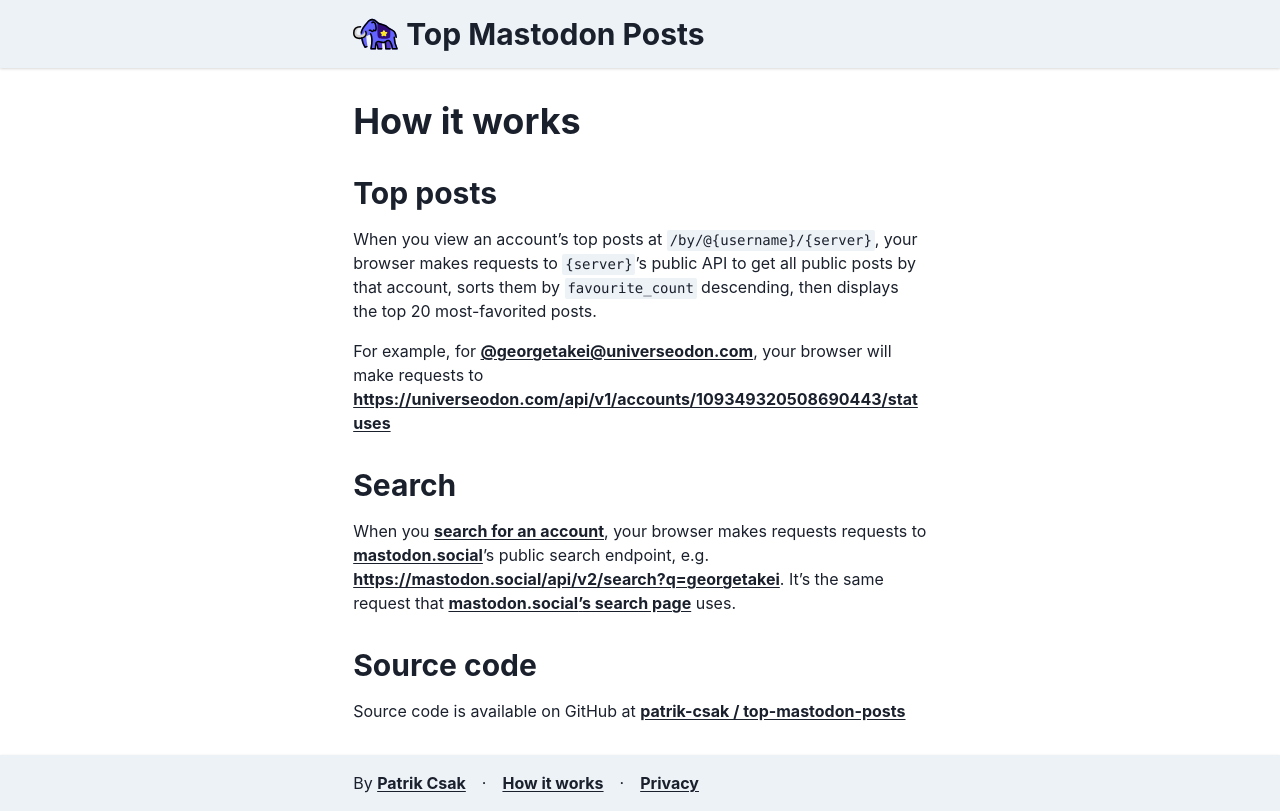
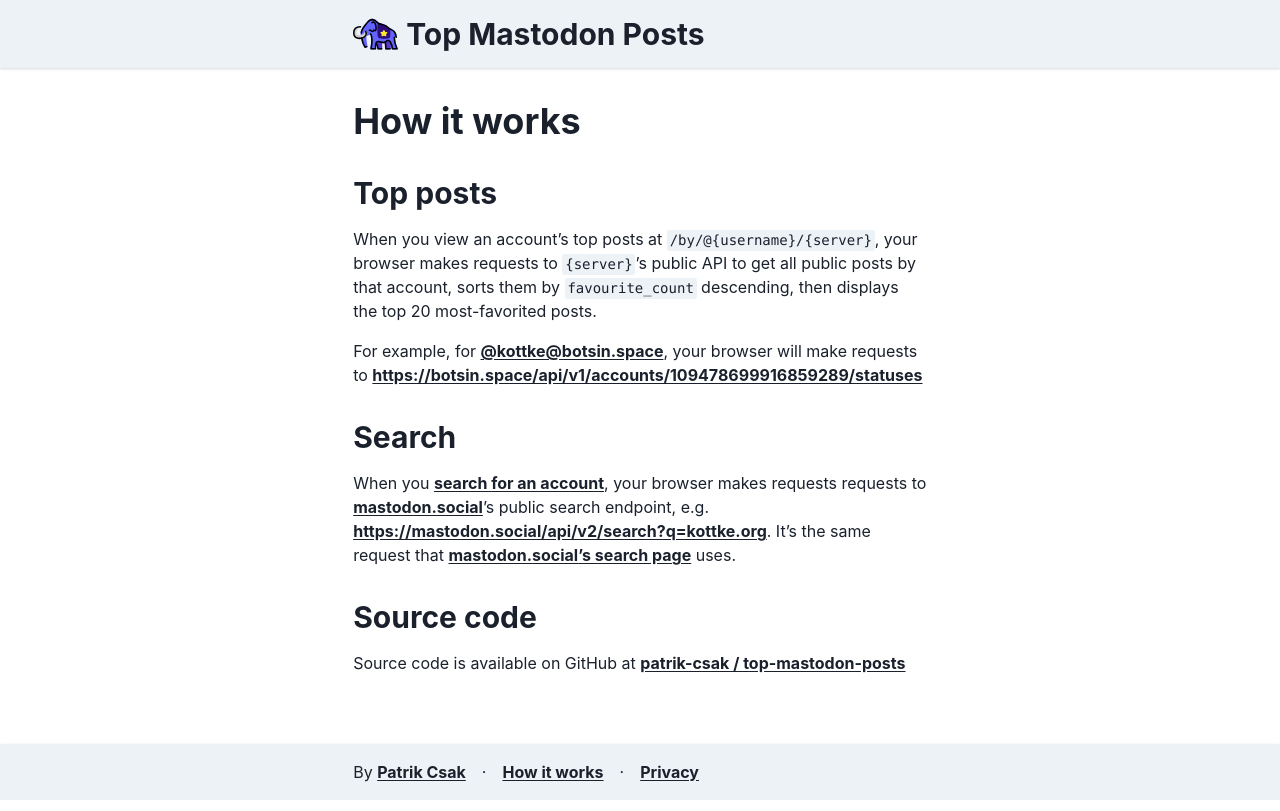
Before and after one commit to patrik-csak/top-mastodon-posts, a Next.js app: page /how-it-works in a window 1280 px wide. Built offline with nearby package versions, Linux system fonts and the light colour scheme.

Commit message:
Update examples to ones that work

```diff
--- a/src/components/account-search.tsx
+++ b/src/components/account-search.tsx
@@ -54,7 +54,7 @@
 							onInput={(event) =>
 								setQuery((event.target as HTMLInputElement).value)
 							}
-							placeholder="e.g. @georgetakei@universeodon.com"
+							placeholder="e.g. @kottke@botsin.space"
 							type="search"
 						/>
 						{isLoading && (
--- a/src/pages/how-it-works.tsx
+++ b/src/pages/how-it-works.tsx
@@ -26,12 +26,12 @@
 
 				<Text>
 					For example, for{" "}
-					<InlineLink href="/by/@georgetakei@universeodon.com" useNextLink>
-						@georgetakei@universeodon.com
+					<InlineLink href="/by/@kottke@botsin.space" useNextLink>
+						@kottke@botsin.space
 					</InlineLink>
 					, your browser will make requests to{" "}
-					<InlineLink href="https://universeodon.com/api/v1/accounts/109349320508690443/statuses">
-						https://universeodon.com/api/v1/accounts/109349320508690443/statuses
+					<InlineLink href="https://botsin.space/api/v1/accounts/109478699916859289/statuses">
+						https://botsin.space/api/v1/accounts/109478699916859289/statuses
 					</InlineLink>
 				</Text>
 
@@ -51,8 +51,8 @@
 						mastodon.social
 					</InlineLink>
 					{apostrophe}s public search endpoint, e.g.{" "}
-					<InlineLink href="https://mastodon.social/api/v2/search?q=georgetakei">
-						https://mastodon.social/api/v2/search?q=georgetakei
+					<InlineLink href="https://mastodon.social/api/v2/search?q=kottke.org">
+						https://mastodon.social/api/v2/search?q=kottke.org
 					</InlineLink>
 					. It{apostrophe}s the same request that{" "}
 					<InlineLink href="https://mastodon.social/search">
```
